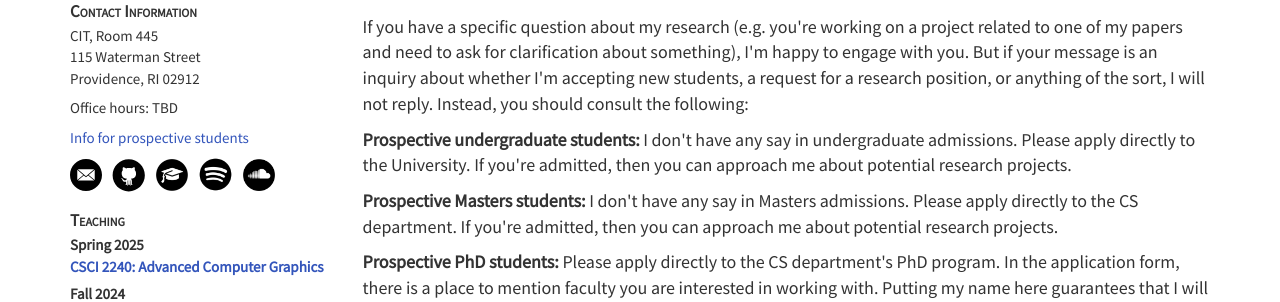
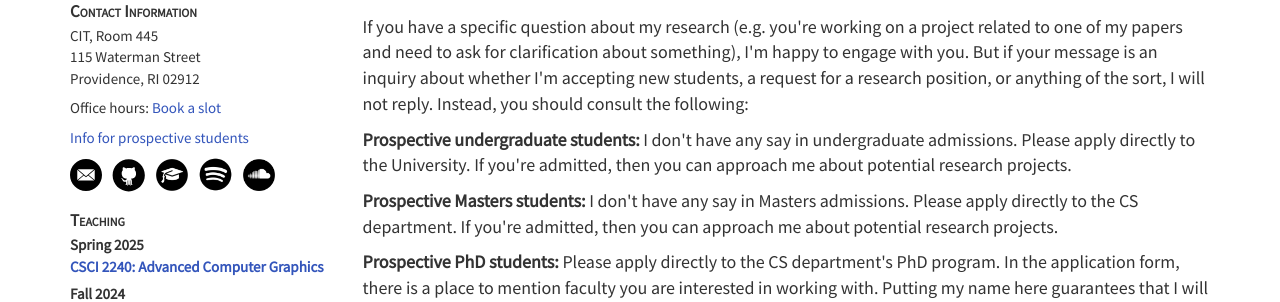
Before and after one commit to dritchie/dritchie.github.io, a Jekyll site: the page built from prospective_students.html, in a window 1280 px wide. Shown: the part 464-766 px from the top of the page. Built offline with Jekyll 4.4.1, drawn with Linux system fonts in a browser that asks for light colours; some of the changed lines change nothing that is shown.

Commit message:
Post office hours slots for this week.

```diff
--- a/_includes/sidebar.html
+++ b/_includes/sidebar.html
@@ -14,9 +14,9 @@
 	<div>CIT, Room 445</div>
 	<div>115 Waterman Street</div>
 	<div>Providence, RI 02912</div>
-	<div id='officehours'>Office hours: TBD</div>
+	<!-- <div id='officehours'>Office hours: TBD</div> -->
 	<!-- <div id='officehours'>Office hours: MF 1-2, CIT 445</div> -->
-	<!-- <div id='officehours'>Office hours: <a target="_blank" href="https://calendar.app.google/rF4NNqTHDAnyhqYy5">Book a slot</a></div> -->
+	<div id='officehours'>Office hours: <a target="_blank" href="https://calendar.app.google/Y7uudbexTA5wXaaC9">Book a slot</a></div>
 	<div id='prospectives'>
 		<a target='_blank' href='/prospective_students.html'>Info for prospective students</a>
 	</div>
```
